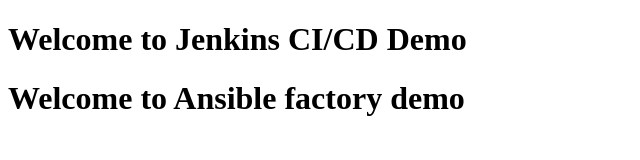
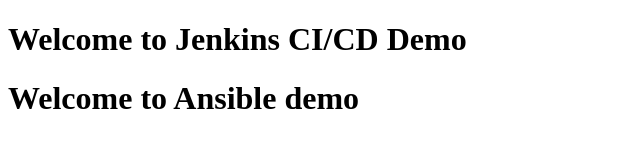
Before and after one commit to ramnithin06/webcontent, a plain HTML site: page index.html in a window 1280 px wide. Shown: the whole page, without its empty margins (0-640 px from the left). Drawn offline with Linux system fonts and the light colour scheme.

Commit message:
Update index.html

```diff
--- a/index.html
+++ b/index.html
@@ -6,6 +6,6 @@
 </head>
 <body>
 <h1> Welcome to Jenkins CI/CD Demo </h1>
-  <h1> Welcome to Ansible factory demo</h1>
+  <h1> Welcome to Ansible  demo</h1>
 </body>
 </html>
```
